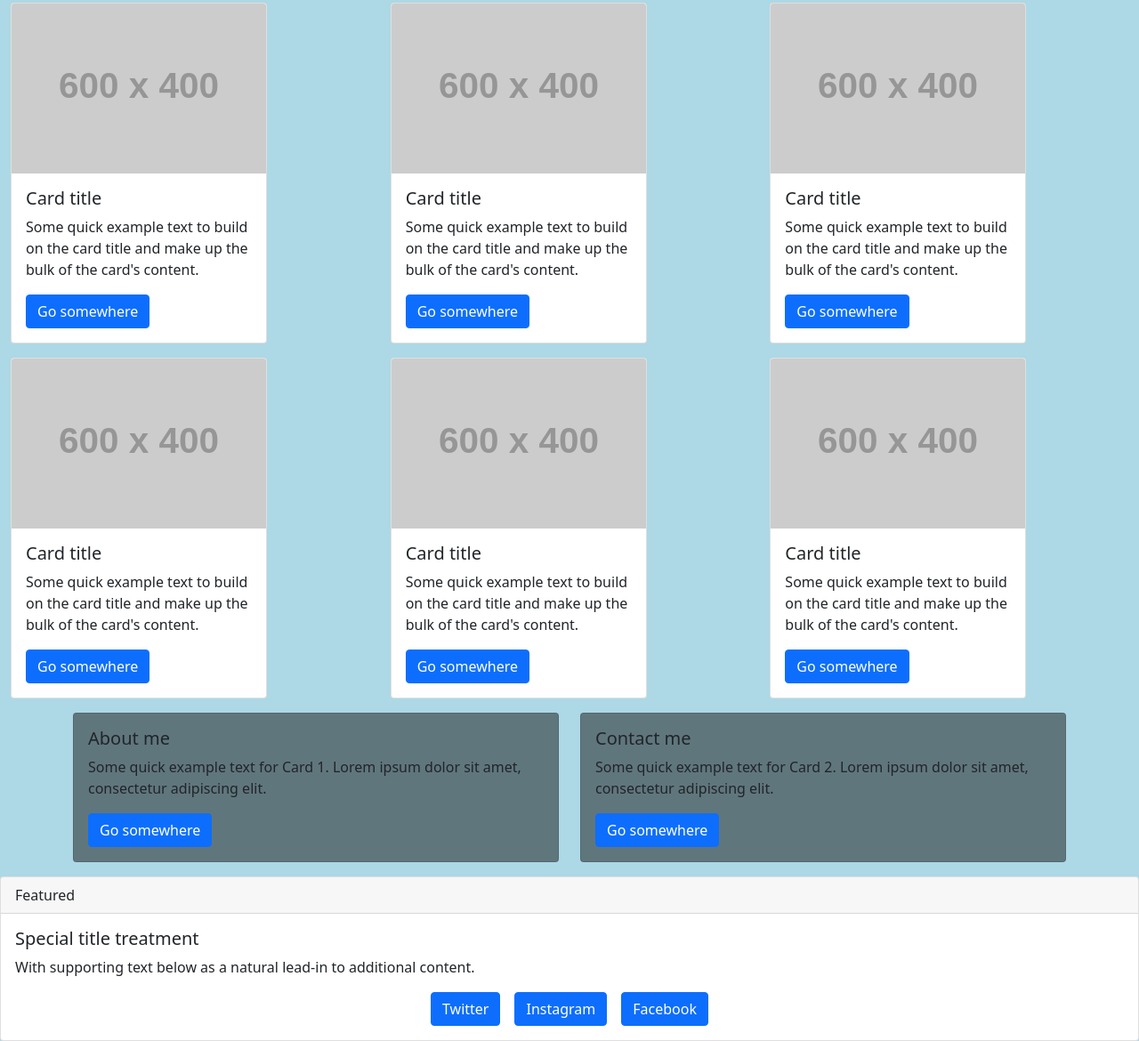
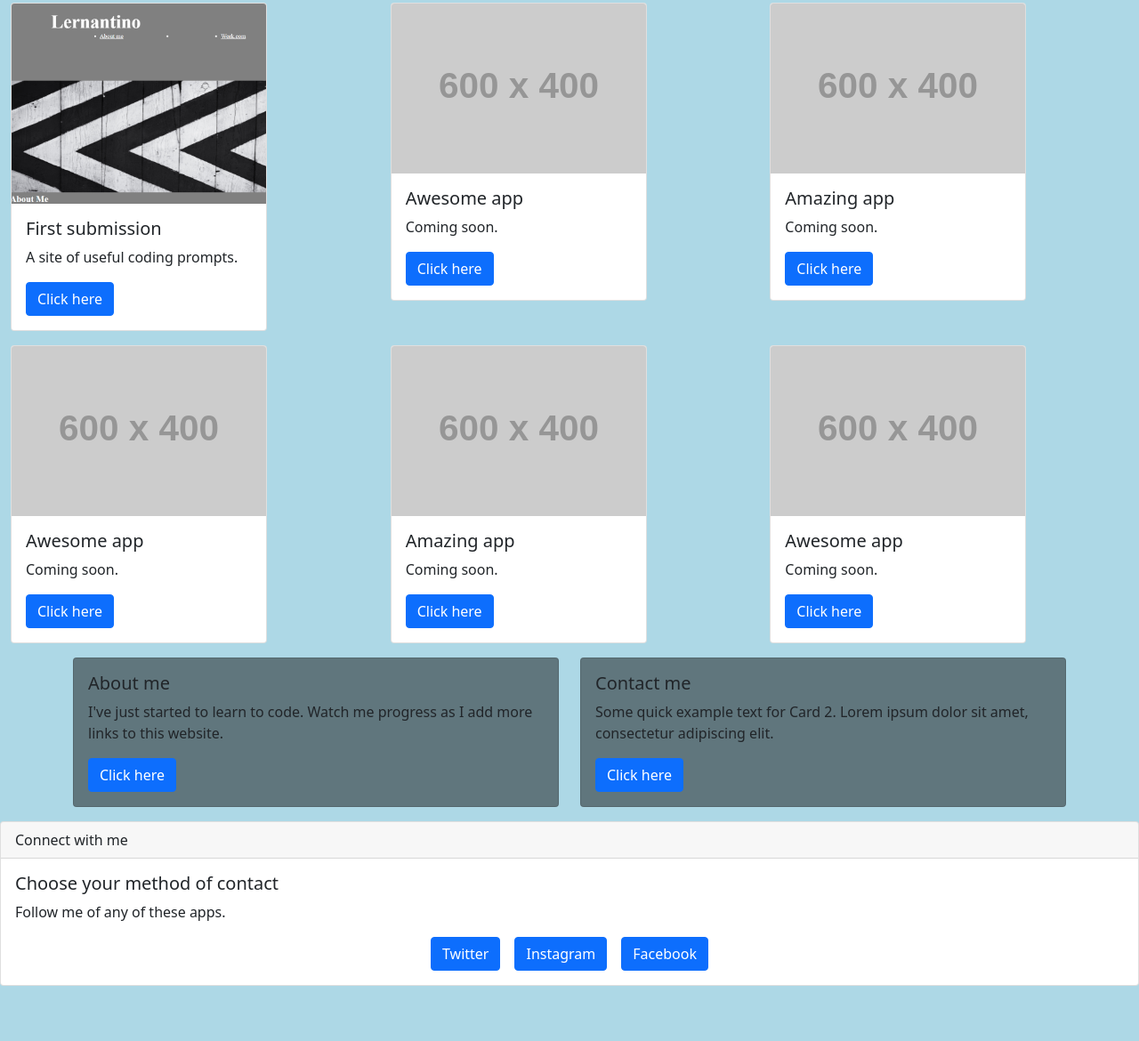
Before and after one commit to GJWhat/Bootstrap-Portfolio, a plain HTML site: page index.html in a window 1280 px wide. Shown: the part 539-1709 px from the top of the page at 89% size. After the commit the page ends 1647 px from the top, so only its background shows below. Drawn offline with nearby package versions, Linux system fonts and the light colour scheme; placeholder pictures from the web are drawn by us.

Commit message:
added hyper

```diff
--- a/css/style.css
+++ b/css/style.css
@@ -1,12 +1,11 @@
-/* style.css */
 
 body {
     background-color: lightblue !important;
   }
 
-/* CSS for hover effect and box shadow on buttons */
+/* hover effect and box shadow */
 .card-body .btn-primary {
-    transition: all 0.3s ease; /* Add smooth transition */
+    transition: all 0.3s ease;
   }
 
   .card-body .btn-primary:hover {
@@ -16,7 +15,6 @@ body {
   }
 
   /* Style the header */
-
 
 
 /* Change the background color of the navbar */
@@ -39,12 +37,13 @@ body {
     color: #fff;
   }
 
-  /* Change the hover effect of the navbar brand */
+  /* Hover effect of the navbar */
   .navbar-brand:hover {
     color: #ff9800;
   }
 
  /* Style for the footer links */
+
 
 .footer-link {
     color: #000; /* Default color */
--- a/index.html
+++ b/index.html
@@ -62,31 +62,31 @@
     <div class="row">
       <div class="col mb-3">
         <div class="card" style="width: 18rem;">
-          <img src="https://placehold.co/600x400.png" class="card-img-top" alt="...">
+          <img src="css/images/screengrab.png" class="card-img-top" alt="Link to first site">
           <div class="card-body">
-            <h5 class="card-title">Card title</h5>
-            <p class="card-text">Some quick example text to build on the card title and make up the bulk of the card's content.</p>
-            <a href="#" class="btn btn-primary">Go somewhere</a>
+            <h5 class="card-title">First submission</h5>
+            <p class="card-text">A site of useful coding prompts.</p>
+            <a href="https://gjwhat.github.io/portfolio_wk2_challenge/" class="btn btn-primary">Click here</a>
           </div>
         </div>
       </div>
       <div class="col mb-3">
         <div class="card" style="width: 18rem;">
-          <img src="https://placehold.co/600x400.png" class="card-img-top" alt="...">
+          <img src="https://placehold.co/600x400.png" class="card-img-top" alt="Coming soon">
           <div class="card-body">
-            <h5 class="card-title">Card title</h5>
-            <p class="card-text">Some quick example text to build on the card title and make up the bulk of the card's content.</p>
-            <a href="#" class="btn btn-primary">Go somewhere</a>
+            <h5 class="card-title">Awesome app</h5>
+            <p class="card-text">Coming soon.</p>
+            <a href="www.google.com" class="btn btn-primary">Click here</a>
           </div>
         </div>
       </div>
       <div class="col mb-3">
         <div class="card" style="width: 18rem;">
-          <img src="https://placehold.co/600x400.png" class="card-img-top" alt="...">
+          <img src="https://placehold.co/600x400.png" class="card-img-top" alt="Coming soon">
           <div class="card-body">
-            <h5 class="card-title">Card title</h5>
-            <p class="card-text">Some quick example text to build on the card title and make up the bulk of the card's content.</p>
-            <a href="#" class="btn btn-primary">Go somewhere</a>
+            <h5 class="card-title">Amazing app</h5>
+            <p class="card-text">Coming soon.</p>
+            <a href="" class="btn btn-primary">Click here</a>
           </div>
         </div>
       </div>
@@ -94,31 +94,31 @@
     <div class="row">
       <div class="col mb-3">
         <div class="card" style="width: 18rem;">
-          <img src="https://placehold.co/600x400.png" class="card-img-top" alt="...">
+          <img src="https://placehold.co/600x400.png" class="card-img-top" alt="Coming soon">
           <div class="card-body">
-            <h5 class="card-title">Card title</h5>
-            <p class="card-text">Some quick example text to build on the card title and make up the bulk of the card's content.</p>
-            <a href="#" class="btn btn-primary">Go somewhere</a>
+            <h5 class="card-title">Awesome app</h5>
+            <p class="card-text">Coming soon.</p>
+            <a href="#" class="btn btn-primary">Click here</a>
           </div>
         </div>
       </div>
       <div class="col mb-3">
         <div class="card" style="width: 18rem;">
-          <img src="https://placehold.co/600x400.png" class="card-img-top" alt="...">
+          <img src="https://placehold.co/600x400.png" class="card-img-top" alt="Coming soon">
           <div class="card-body">
-            <h5 class="card-title">Card title</h5>
-            <p class="card-text">Some quick example text to build on the card title and make up the bulk of the card's content.</p>
-            <a href="#" class="btn btn-primary">Go somewhere</a>
+            <h5 class="card-title">Amazing app</h5>
+            <p class="card-text">Coming soon.</p>
+            <a href="#" class="btn btn-primary">Click here</a>
           </div>
         </div>
       </div>
       <div class="col mb-3">
         <div class="card" style="width: 18rem;">
-          <img src="https://placehold.co/600x400.png" class="card-img-top" alt="...">
+          <img src="https://placehold.co/600x400.png" class="card-img-top" alt="Coming soon">
           <div class="card-body">
-            <h5 class="card-title">Card title</h5>
-            <p class="card-text">Some quick example text to build on the card title and make up the bulk of the card's content.</p>
-            <a href="#" class="btn btn-primary">Go somewhere</a>
+            <h5 class="card-title">Awesome app</h5>
+            <p class="card-text">Coming soon.</p>
+            <a href="#" class="btn btn-primary">Click here</a>
           </div>
         </div>
       </div>
@@ -134,8 +134,8 @@
         <div class="card" style="width: 100%; background-color: rgba(21, 20, 20, 0.5);">
           <div class="card-body">
             <h5 class="card-title">About me</h5>
-            <p class="card-text">Some quick example text for Card 1. Lorem ipsum dolor sit amet, consectetur adipiscing elit.</p>
-            <a href="#" class="btn btn-primary">Go somewhere</a>
+            <p class="card-text">I've just started to learn to code.  Watch me progress as I add more links to this website.</p>
+            <a href="#" class="btn btn-primary">Click here</a>
           </div>
         </div>
       </div>
@@ -144,35 +144,23 @@
           <div class="card-body">
             <h5 class="card-title">Contact me</h5>
             <p class="card-text">Some quick example text for Card 2. Lorem ipsum dolor sit amet, consectetur adipiscing elit.</p>
-            <a href="#" class="btn btn-primary">Go somewhere</a>
+            <a href="#" class="btn btn-primary">Click here</a>
           </div>
         </div>
       </div>
     </div>
   </div>
 
-
-
-
-        <!-- Skills Section Content -->
-      </div>
-
-      <!-- Contact/About Me Section -->
-      <div class="col">
-        <!-- Contact/About Me Section Content -->
-      </div>
-    </div>
-  </div>
-   <!-- Skills/Contact section beginning -->
+    <!-- Skills/Contact section end -->
 
   <footer class="card">
     <section id="section5">
     <div class="card-header">
-      Featured
+      Connect with me
     </div>
     <div class="card-body">
-      <h5 class="card-title">Special title treatment</h5>
-      <p class="card-text">With supporting text below as a natural lead-in to additional content.</p>
+      <h5 class="card-title">Choose your method of contact</h5>
+      <p class="card-text">Follow me of any of these apps.</p>
       <div class="text-center"></div>
         <div class="d-flex justify-content-center">
             <a href="https://twitter.com/home?lang=en-gb" class="btn btn-primary mx-2 footer-link">Twitter</a>
```
Also changed, not shown: css/images/screengrab.png (added).
